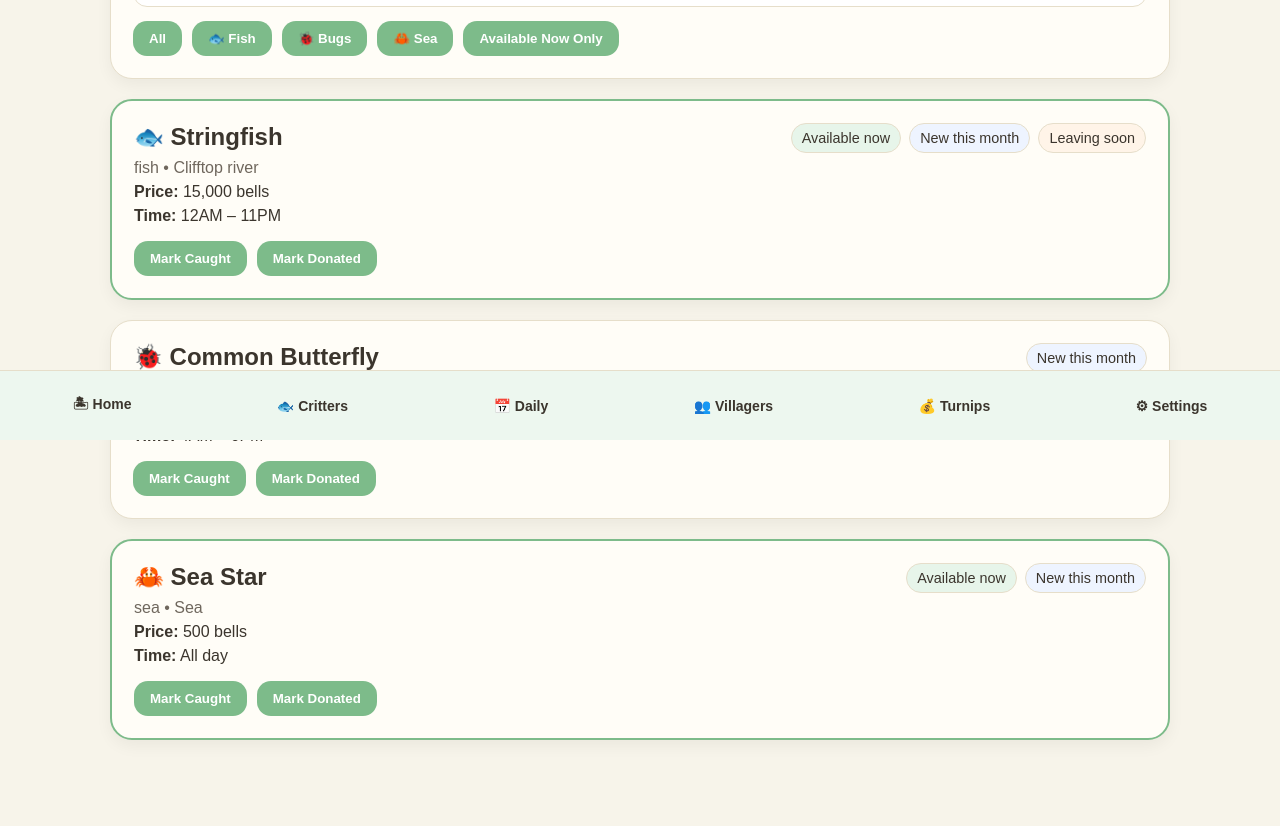
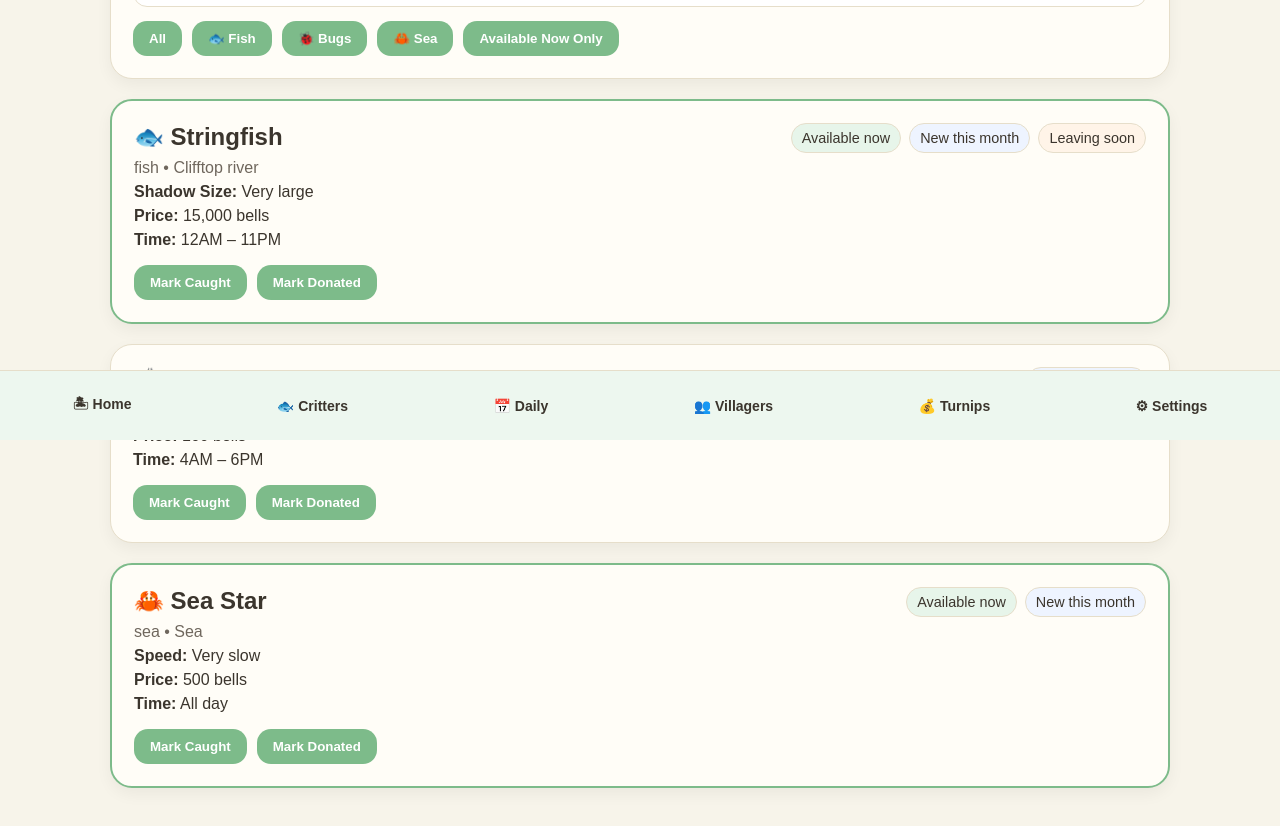
Before and after one commit to mcbreezy213/acnh-companion, a Next.js app: page /critters in a window 1280 px wide. Shown: the part 360-1186 px from the top of the page. Built offline with nearby package versions, Linux system fonts and the light colour scheme.

Commit message:
critters

```diff
--- a/app/critters/page.tsx
+++ b/app/critters/page.tsx
@@ -216,6 +216,18 @@ export default function CrittersPage() {
   {critter.type} • {critter.location}
 </p>
 
+{critter.shadowSize && (
+  <p style={{ margin: "0 0 6px 0" }}>
+    <strong>Shadow Size:</strong> {critter.shadowSize}
+  </p>
+)}
+
+{critter.speed && (
+  <p style={{ margin: "0 0 6px 0" }}>
+    <strong>Speed:</strong> {critter.speed}
+  </p>
+)}
+
 <p style={{ margin: "0 0 6px 0" }}>
   <strong>Price:</strong> {critter.price.toLocaleString()} bells
 </p>
--- a/data/critters.ts
+++ b/data/critters.ts
@@ -5,30 +5,32 @@ export const critters: Critter[] = [
     id: 1,
     name: "Stringfish",
     type: "fish",
+    price: 15000,
     location: "Clifftop river",
+    shadowSize: "Very large",
     monthsNorth: [12, 1, 2, 3],
     monthsSouth: [6, 7, 8, 9],
     hours: [16, 17, 18, 19, 20, 21, 22, 23, 0, 1, 2, 3, 4, 5, 6, 7, 8],
-    price: 15000,
   },
   {
     id: 2,
     name: "Common Butterfly",
     type: "bug",
+    price: 160,
     location: "Flying",
     monthsNorth: [9, 10, 11, 12, 1, 2, 3, 4, 5, 6],
     monthsSouth: [3, 4, 5, 6, 7, 8, 9, 10, 11, 12],
     hours: [4, 5, 6, 7, 8, 9, 10, 11, 12, 13, 14, 15, 16, 17, 18],
-    price: 160,
   },
   {
     id: 3,
     name: "Sea Star",
     type: "sea",
+    price: 500,
     location: "Sea",
+    speed: "Very slow",
     monthsNorth: [1, 2, 3, 4, 5, 6, 7, 8, 9, 10, 11, 12],
     monthsSouth: [1, 2, 3, 4, 5, 6, 7, 8, 9, 10, 11, 12],
     hours: [0, 1, 2, 3, 4, 5, 6, 7, 8, 9, 10, 11, 12, 13, 14, 15, 16, 17, 18, 19, 20, 21, 22, 23],
-    price: 500,
   },
 ];
--- a/types.ts
+++ b/types.ts
@@ -23,11 +23,11 @@ export type Critter = {
   id: number;
   name: string;
   type: CritterType;
+  price: number;
   location: string;
+  shadowSize?: string;
+  speed?: string;
   monthsNorth: number[];
   monthsSouth: number[];
   hours: number[];
-  price: number;
-  shadowSize?: string;
-  speed?: string;
 };
```
Lines whose indentation alone changed are shown as unchanged.
